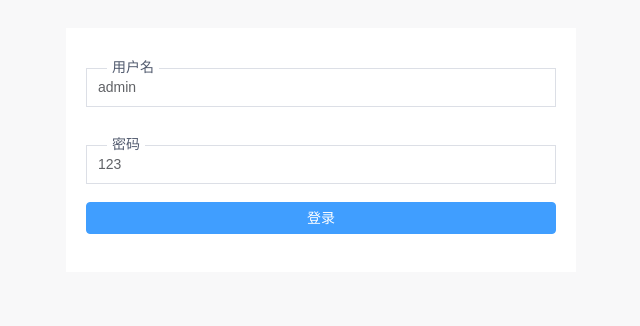
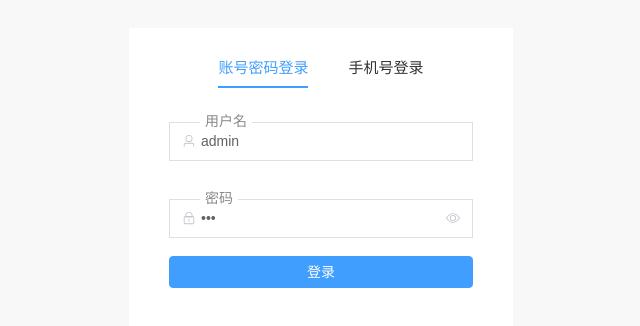
Before and after one commit to donkey-2023/v3elm-admin, a Vue app: page /#/ in a window 1280 px wide. Shown: the part 212-538 px from the top of the page, without its empty margins (319-959 px from the left). Built offline with nearby package versions, Linux system fonts and the light colour scheme.

Commit message:
登录页面实现响应式布局

```diff
--- a/src/App.vue
+++ b/src/App.vue
@@ -1,3 +1,3 @@
 <template>
-  <router-view/>
+  <router-view />
 </template>
--- a/src/components/InputWrapper.vue
+++ b/src/components/InputWrapper.vue
@@ -9,25 +9,25 @@
 </script>
 
 <style lang="scss" scoped>
-.wrapper{
+.wrapper {
   position: relative;
   margin-top: 20px;
   padding: 2px 0;
   width: 100%;
   border: solid 1px #dcdfe6;
-    .label{
+  .label {
     position: absolute;
     top: -8px;
-        left: 20px;
+    left: 30px;
     z-index: 999;
     padding: 0 5px;
     line-height: 1;
     font-size: 14px;
-        color: #515a6e;
+    color: #888;
     background: #fff;
   }
 }
-::v-deep .el-input__inner{
+::v-deep .el-input__inner {
   border: none;
 }
 </style>
--- /dev/null
+++ b/src/components/ShortMsg.vue
@@ -0,0 +1,53 @@
+<template>
+  <el-row type="flex" justify="space-between" class="container">
+    <el-col :xs="14" :sm="16" :md="16" :lg="15" :xl="16">
+      <div class="wrapper">
+        <div class="label">{{ $attrs.label }}</div>
+        <el-input v-bind="$attrs"></el-input>
+      </div>
+    </el-col>
+    <el-col :xs="8" :sm="6" :md="6" :lg="7" :xl="6" class="btn-wrapper">
+      <el-button>获取验证码</el-button>
+    </el-col>
+  </el-row>
+</template>
+
+<script setup>
+</script>
+
+<style lang="scss" scoped>
+.container {
+  margin-bottom: 20px;
+  .btn-wrapper {
+    display: flex;
+    align-items: flex-end;
+    ::v-deep .el-button {
+      height: 38px;
+    }
+  }
+}
+.wrapper {
+  position: relative;
+  margin-top: 20px;
+  padding: 2px 0;
+  width: 100%;
+  border: solid 1px #dcdfe6;
+  .label {
+    position: absolute;
+    top: -8px;
+    left: 30px;
+    z-index: 999;
+    padding: 0 5px;
+    line-height: 1;
+    font-size: 14px;
+    color: #888;
+    background: #fff;
+  }
+}
+::v-deep .el-input__inner {
+  border: none;
+}
+::v-deep .el-button {
+  width: 100%;
+}
+</style>
--- a/src/main.js
+++ b/src/main.js
@@ -4,6 +4,13 @@ import router from './router'
 import store from './store'
 import elementPlus from 'element-plus'
 import 'element-plus/dist/index.css'
+import 'element-plus/theme-chalk/display.css'
+import * as ElementPlusIconsVue from '@element-plus/icons-vue'
 
 const app = createApp(App)
+
 app.use(store).use(router).use(elementPlus).mount('#app')
+
+for (const [key, component] of Object.entries(ElementPlusIconsVue)) {
+  app.component(key, component)
+}
--- a/src/views/login/index.vue
+++ b/src/views/login/index.vue
@@ -1,30 +1,82 @@
 <template>
-  <div class="container">
-      <el-form :model="formInline" label-width="0px" class="form-wrapper">
+  <div class="outer-container">
+    <el-row justify="center">
+      <el-col :xs="22" :sm="20" :md="19" :lg="18" :xl="16">
+        <div class="inner-wrapper">
+          <div class="title"></div>
+          <el-form :model="formInline" label-width="0px" class="el-form">
+            <el-tabs v-model="activeName" class="demo-tabs" @tab-click="handleClick">
+              <el-tab-pane label="账号密码登录" name="first">
                 <el-row>
                   <el-col :span="24">
                     <el-form-item>
-              <input-wrapper v-model="formInline.username" label="用户名" placeholder="请输入用户名"></input-wrapper>
+                      <input-wrapper
+                        v-model="formInline.username"
+                        label="用户名"
+                        placeholder="请输入用户名"
+                        clearable
+                        :prefix-icon="User"
+                      ></input-wrapper>
                     </el-form-item>
                   </el-col>
                   <el-col :span="24">
                     <el-form-item>
-              <input-wrapper v-model="formInline.password" label="密码" placeholder="请输入密码"></input-wrapper>
+                      <input-wrapper
+                        v-model="formInline.password"
+                        label="密码"
+                        placeholder="请输入密码"
+                        :prefix-icon="Lock"
+                        show-password
+                      ></input-wrapper>
+                    </el-form-item>
+                  </el-col>
+                </el-row>
+              </el-tab-pane>
+              <el-tab-pane label="手机号登录" name="second">
+                <el-row>
+                  <el-col :span="24">
+                    <el-form-item>
+                      <input-wrapper
+                        v-model="formInline.username"
+                        label="手机号"
+                        placeholder="请输入手机号码"
+                        clearable
+                        :prefix-icon="Iphone"
+                      ></input-wrapper>
                     </el-form-item>
                   </el-col>
                   <el-col :span="24">
+                    <short-msg
+                      v-model="formInline.password"
+                      label="验证码"
+                      placeholder="请输入验证码"
+                      :prefix-icon="Cellphone"
+                    ></short-msg>
+                  </el-col>
+                </el-row>
+              </el-tab-pane>
+            </el-tabs>
             <el-form-item>
               <el-button type="primary" @click="onSubmit">登录</el-button>
             </el-form-item>
+          </el-form>
+        </div>
       </el-col>
     </el-row>
-      </el-form>
   </div>
 </template>
 
 <script setup>
 import { ref } from 'vue'
+import { User, Lock, Cellphone, Iphone } from '@element-plus/icons-vue'
 // import inputWrapper from '@comp/InputWrapper'
+
+const activeName = ref('first')
+
+const handleClick = (tab, event) => {
+  console.log(tab, event)
+}
+
 const formInline = ref({
   username: 'admin',
   password: '123'
@@ -35,25 +87,79 @@ const onSubmit = () => {
 </script>
 <style lang="scss">
 @import '@/styles/base.scss';
-  body{
+body {
   display: flex;
   justify-content: center;
   align-items: center;
 }
 </style>
 <style lang="scss" scoped>
-.container{
+.outer-container {
   height: 40vh;
-    margin: 0 40px;
-    .form-wrapper{
+  .inner-wrapper {
     display: flex;
     justify-content: center;
     align-items: center;
-        padding: 20px;
+    padding: 20px 40px;
     background: #fff;
-        ::v-deep .el-button{
-          width:100%;
+    ::v-deep .el-button {
+      width: 100%;
     }
   }
 }
+::v-deep .demo-tabs .el-tabs__header {
+  display: flex;
+  justify-content: center;
+  .el-tabs__item {
+    font-size: 15px;
+  }
+  .el-tabs__nav-wrap::after {
+    display: none;
+  }
+}
+
+@media screen and (min-width: 1920px) {
+  .outer-container {
+    width: 30vw;
+  }
+}
+@media screen and (min-width: 1200px) and (max-width: 1920px) {
+  .outer-container {
+    width: 40vw;
+  }
+}
+@media screen and (min-width: 992px) and (max-width: 1200px) {
+  .outer-container {
+    width: 50vw;
+  }
+}
+@media screen and (min-width: 768px) and (max-width: 992px) {
+  .outer-container {
+    width: 60vw;
+  }
+}
+@media screen and (min-width: 420px) and (max-width: 768px) {
+  .outer-container {
+    width: 75vw;
+  }
+}
+@media screen and (max-width: 420px) {
+  .outer-container {
+    width: 100vw;
+  }
+}
+
+.slide-fade-enter-active {
+  transition: all 4s ease-out;
+}
+
+.slide-fade-leave-active {
+  transition: all 4s cubic-bezier(1, 0.5, 0.8, 1);
+}
+
+.slide-fade-enter-from,
+.slide-fade-leave-to {
+  transform: translateX(20px);
+  opacity: 0;
+}
 </style>
```
Also changed, not shown: 1 other file (tests, documents, lock files or other folders). Lines whose indentation alone changed are shown as unchanged.
